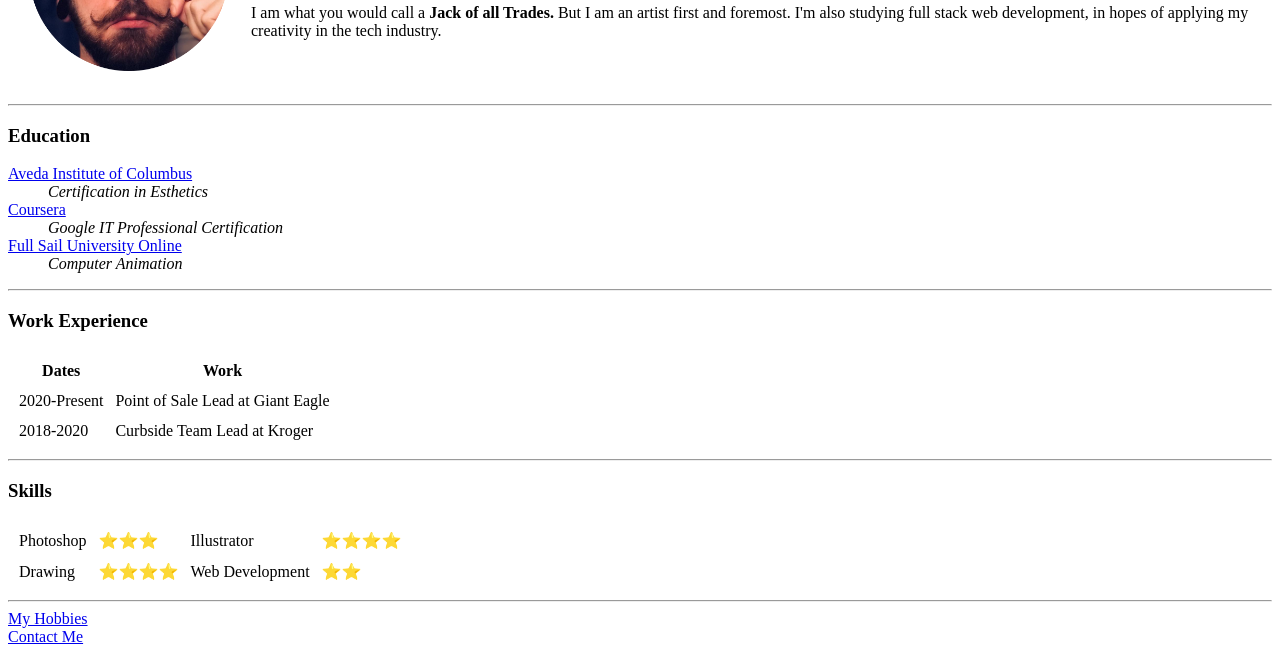
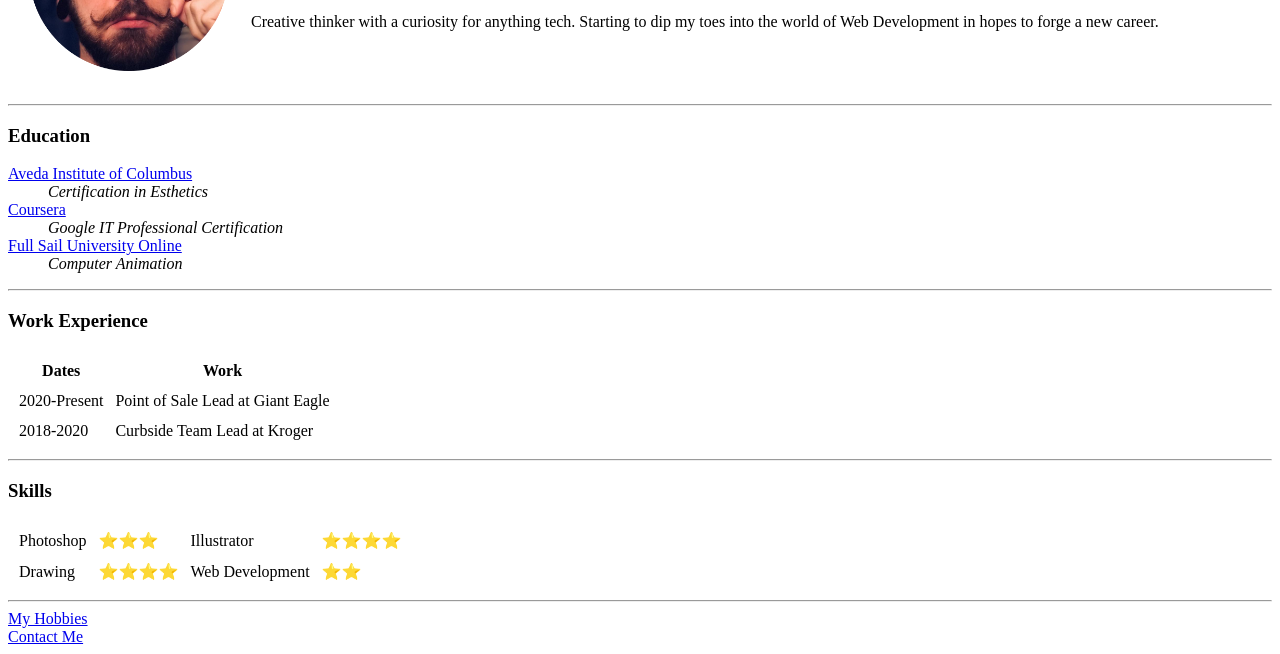
Before and after one commit to alabasterWhite/cv, a plain HTML site: page index.html in a window 1280 px wide. Shown: the part 158-812 px from the top of the page. Drawn offline with Linux system fonts and the light colour scheme.

Commit message:
Change intro info

```diff
--- a/index.html
+++ b/index.html
@@ -14,9 +14,8 @@
         <h1>Derek Jackson</h1>
         <p><em>Art Creator & Web Developer</em></p>
 
-        <p>I am what you would call a <strong>Jack of all Trades.</strong> But I am
-          an artist first and foremost. I'm also studying full stack web development,
-          in hopes of applying my creativity in the tech industry.</p>
+        <p>Creative thinker with a curiosity for anything tech. Starting to dip my
+          toes into the world of Web Development in hopes to forge a new career.</p>
       </td>
     </tr>
   </table>
```
